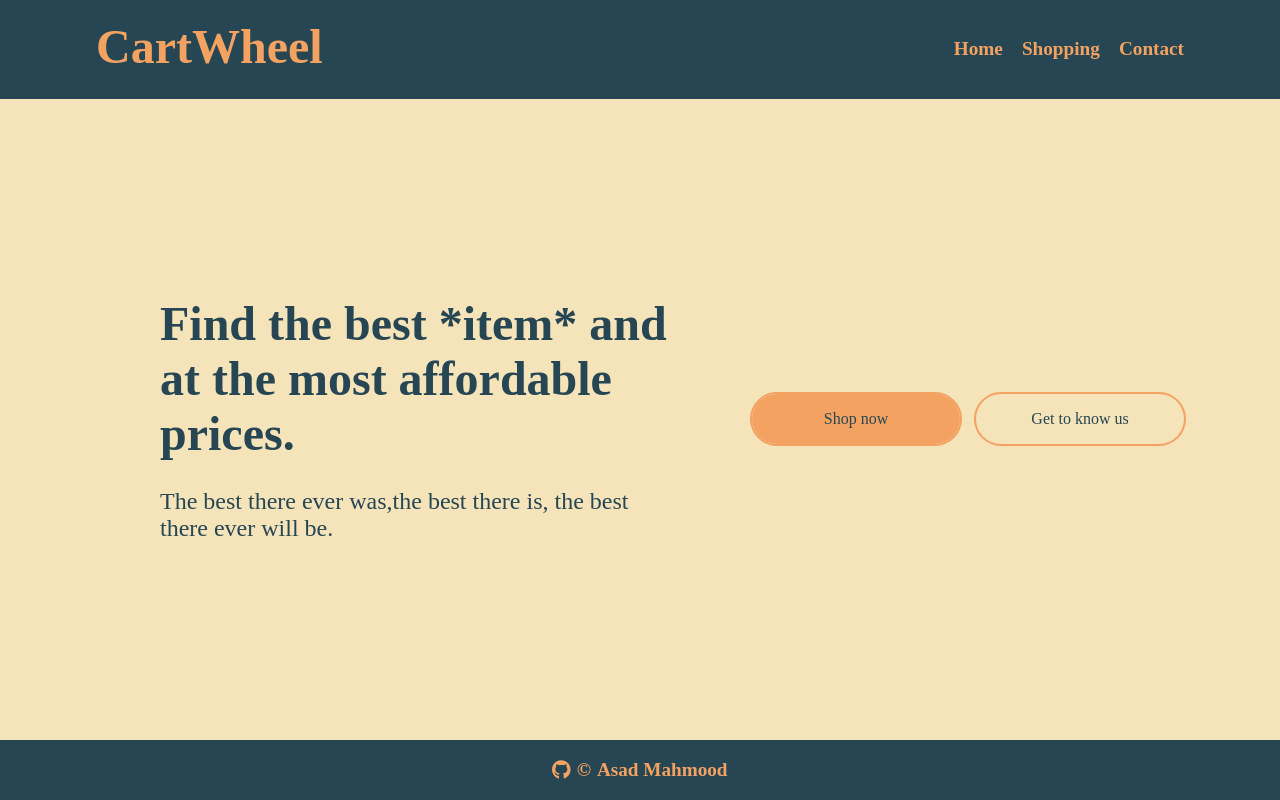
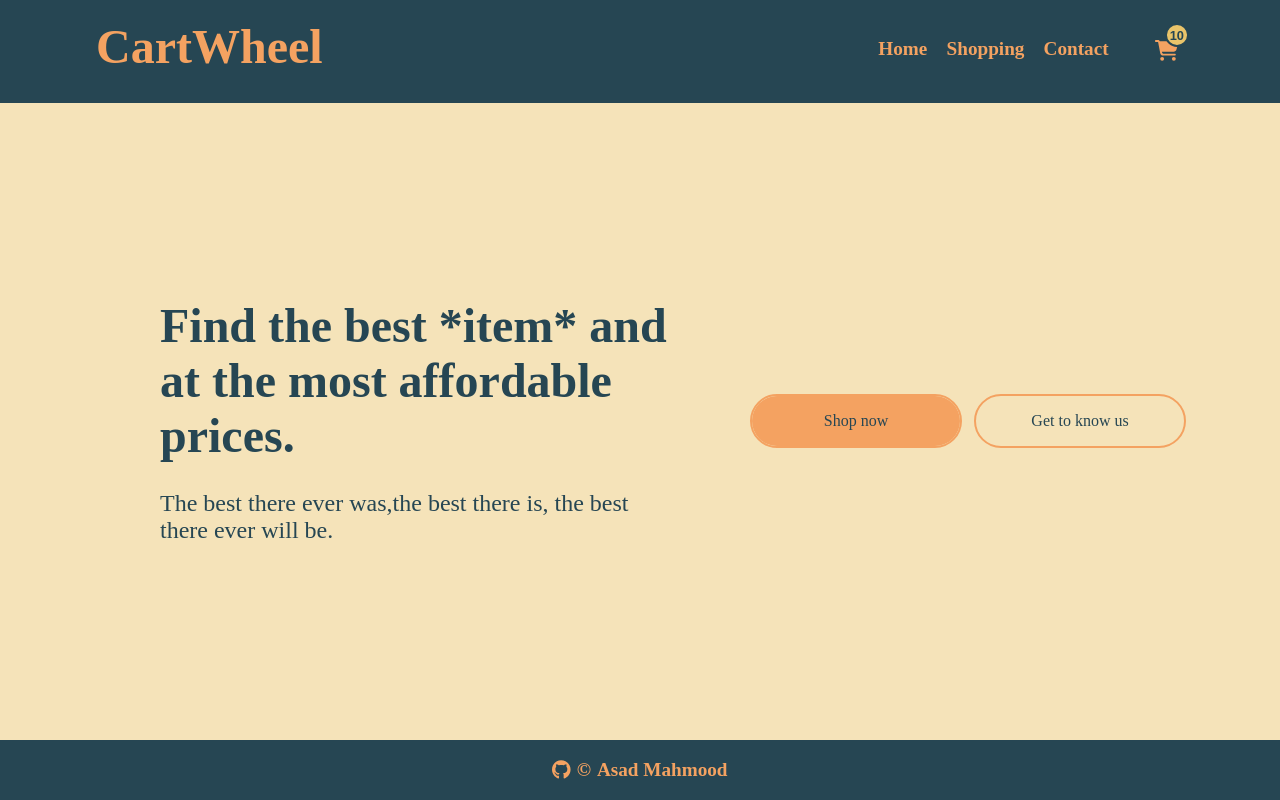
Before and after one commit to azazel-oss/TOP-Shopping-Cart, a React (Create React App) app: page / in a window 1280 px wide. Built offline with nearby package versions, Linux system fonts and the light colour scheme.

Commit message:
Add cart button to the nav-bar with a notification badge

```diff
--- a/src/App.css
+++ b/src/App.css
@@ -64,3 +64,28 @@ main {
   flex-grow: 1;
   background-color: #e9c46a77;
 }
+
+/* Shopping cart button styling */
+
+.btn-cart {
+  color: inherit;
+  background-color: inherit;
+  border: none;
+  font-size: 1.3rem;
+  margin-left: 1em;
+  position: relative;
+}
+
+.noti-badge {
+  position: absolute;
+  background-color: #e9c46a;
+  top: -15px;
+  right: -5px;
+  font-size: 0.8rem;
+  padding: 0.2em;
+  color: #264653;
+  min-width: 1.2em;
+  border-radius: 50%;
+  font-weight: 900;
+  border: 2px solid #264653;
+}
--- a/src/App.js
+++ b/src/App.js
@@ -5,6 +5,7 @@ import Shopping from "./components/Shopping";
 import "./App.css";
 import { FontAwesomeIcon } from "@fortawesome/react-fontawesome";
 import { faGithub } from "@fortawesome/free-brands-svg-icons";
+import { faCartShopping } from "@fortawesome/free-solid-svg-icons";
 
 function App() {
   return (
@@ -21,6 +22,12 @@ function App() {
           </li>
           <li>
             <a href="/contact">Contact</a>
+          </li>
+          <li>
+            <button className="btn-cart">
+              <FontAwesomeIcon icon={faCartShopping} />
+              <div className="noti-badge">10</div>
+            </button>
           </li>
         </ul>
       </header>
```
